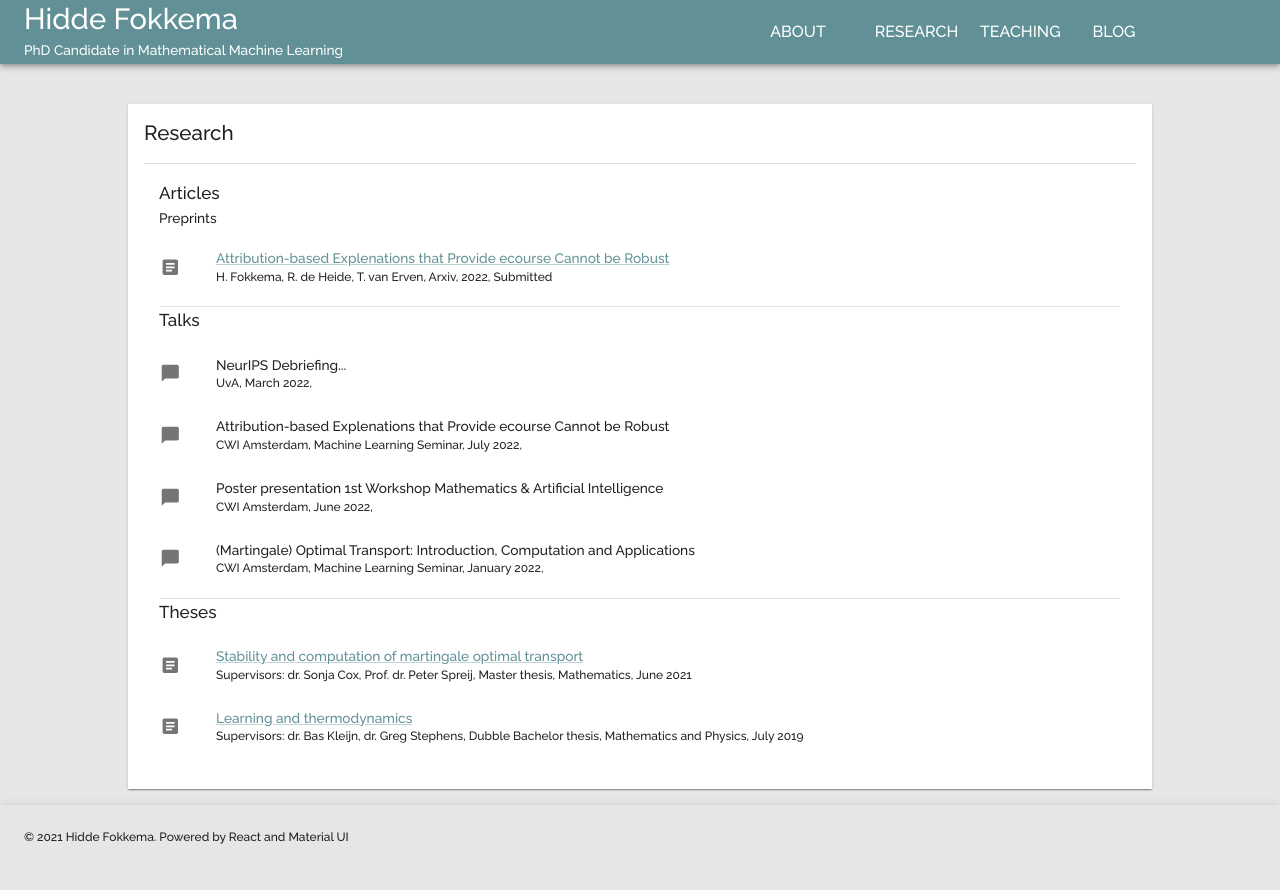
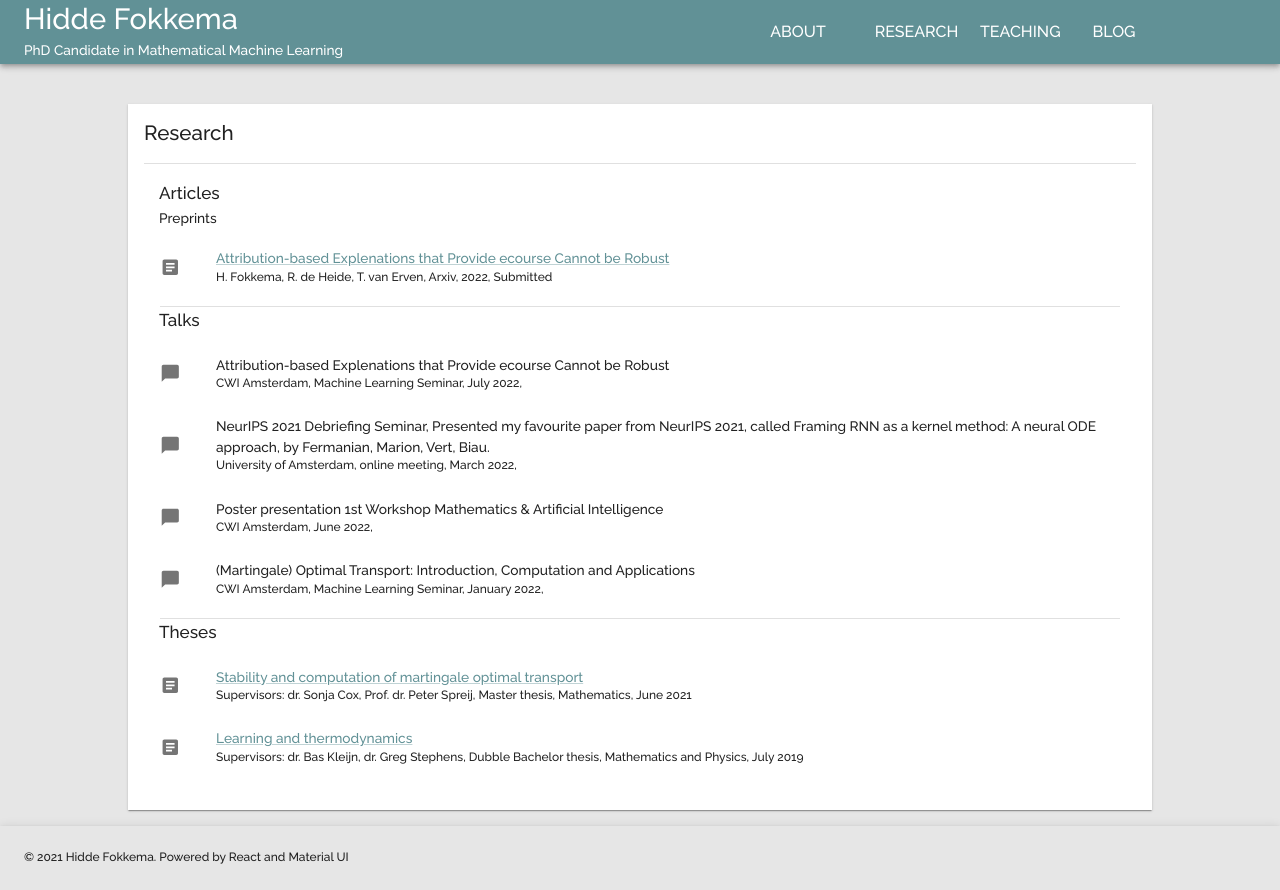
Before and after one commit to HiddeFok/personal-website-react, a React (Create React App) app: page /research in a window 1280 px wide. Before the commit the page ends 869 px from the top, so only its background shows below. Built offline with nearby package versions, Linux system fonts and the light colour scheme.

Commit message:
added a talk

```diff
--- a/src/data/talks.ts
+++ b/src/data/talks.ts
@@ -7,14 +7,15 @@ export interface Talk {
 // object should be removed
 export const listTalks: Talk[] = [
   {
-    title: "NeurIPS Debriefing...",
-    location: "UvA",
-    date: 'March 2022'
-  },
-  {
     title: 'Attribution-based Explenations that Provide ecourse Cannot be Robust',
     location: 'CWI Amsterdam, Machine Learning Seminar',
     date: 'July 2022'
+  },
+  {
+    title: `NeurIPS 2021 Debriefing Seminar, Presented my favourite paper from NeurIPS 2021, called
+            Framing RNN as a kernel method: A neural ODE approach, by Fermanian, Marion, Vert, Biau.`,
+    location: "University of Amsterdam, online meeting",
+    date: 'March 2022'
   },
   {
     title: 'Poster presentation 1st Workshop Mathematics & Artificial Intelligence',
```
